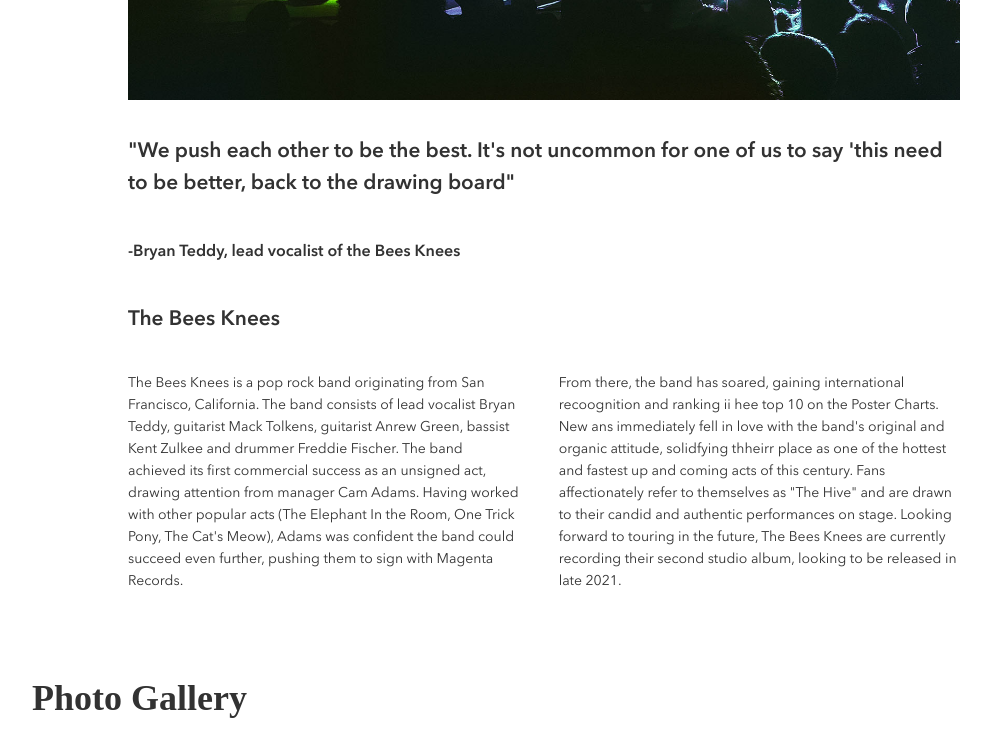
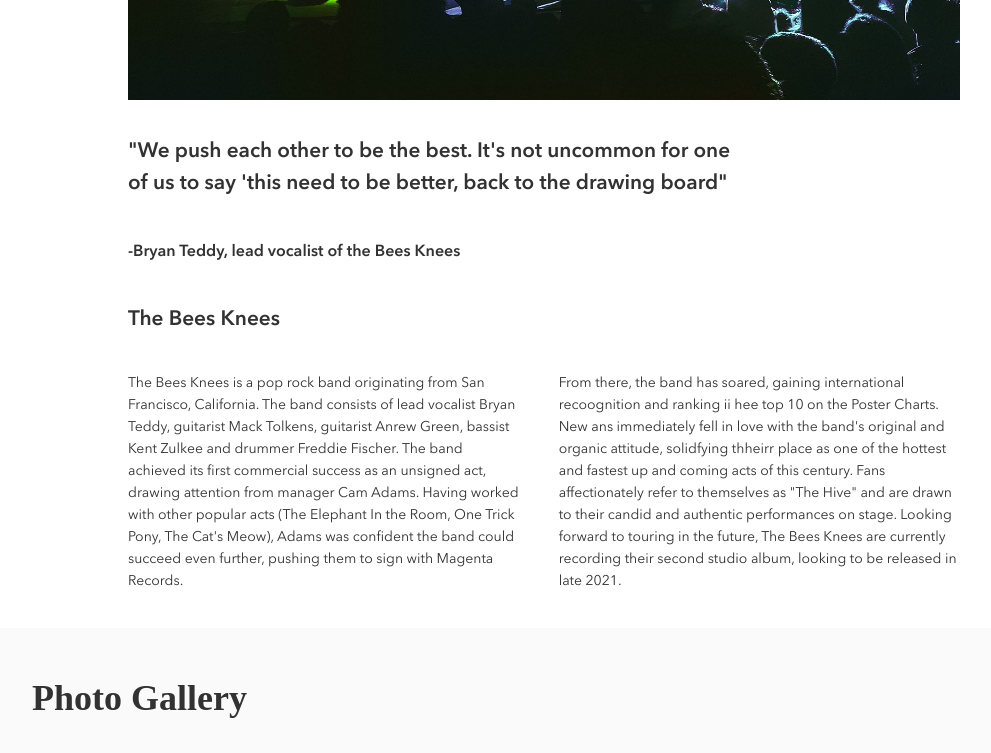
Before and after one commit to SJPARK538/Bandsite, a plain HTML site: page index.html in a window 1280 px wide. Shown: the part 1180-1933 px from the top of the page, without its empty margins (96-1087 px from the left). Drawn offline with Linux system fonts and the light colour scheme; files whose address does not match are found by name.

Commit message:
editing screen sizes

```diff
--- a/index.html
+++ b/index.html
@@ -30,7 +30,7 @@
     </div>
 
     <!-- Main Section -->
-    <main class="main">
+    <section class="main">
         <h2 class="main__title">About the Musicians</h2>
         <div class="main__container-image">
             <img src="./assets/Images/band.jpg" alt="" class="main__image">
@@ -43,10 +43,10 @@
             <p class="main__band-text">The Bees Knees is a pop rock band originating from San Francisco, California. The band consists of lead vocalist Bryan Teddy, guitarist Mack Tolkens, guitarist Anrew Green, bassist Kent Zulkee and drummer Freddie Fischer. The band achieved its first commercial success as an unsigned act, drawing attention from manager Cam Adams. Having worked with other popular acts (The Elephant In the Room, One Trick Pony, The Cat's Meow), Adams was confident the band could succeed even further, pushing them to sign with Magenta Records.</p>
             <p class="main__band-text">From  there, the band has soared, gaining international recoognition and ranking ii hee top 10 on the Poster Charts. New ans immediately fell in love with the band's original and organic attitude, solidfying thheirr place as one of the hottest and fastest up and coming acts of this century. Fans affectionately refer to themselves as "The Hive" and are drawn to their candid and authentic performances on stage. Looking forward to touring in the future, The Bees Knees are currently recording their second studio album, looking to be  released in late 2021.</p>
         </div>
-    </main>
+    </section>
 
     <!-- Photogallery Section -->
-    <sub class="photo">
+    <section class="photo">
         <h2 class="photo__title">Photo Gallery</h2>
         <div class="photo__container">
             <img src="./assets/Images/Photo-gallery-1.jpg" alt="one" class="photo__image photo__image--one">
@@ -59,7 +59,7 @@
             <img src="./assets/Images/Photo-gallery-8.jpg" alt="eight" class="photo__image photo__image--eight">
             <img src="./assets/Images/Photo-gallery-9.jpg" alt="nine" class="photo__image photo__image--nine">
         </div>
-    </sub>
+    </section>
 
     <!-- Footer -->
     <footer class="footer">
--- a/styles/partials/components/_hero.scss
+++ b/styles/partials/components/_hero.scss
@@ -5,8 +5,7 @@
 
 // Mobile Version
 .hero {
-    margin: 0;
-    padding: 0;
+    margin: 0 auto;
     background-image: url(../../../assets/Images/hero-bio.jpg);
     background-size: cover;
     background-repeat: no-repeat;
--- a/styles/partials/components/_main.scss
+++ b/styles/partials/components/_main.scss
@@ -99,12 +99,11 @@
         }
         &__image {
             width: 65vw;
-            margin-left: auto;
-            margin-right: auto;
-            display: block;
+            margin: 0 auto;
         }
         &__interview {
-            margin: 2.25rem 14rem 0 14rem;
+            margin: 2.25rem 0 0 14rem;
+            width: 48%;
         }
 
         &__musicians {
```
Also changed, not shown: styles/bio.css.
